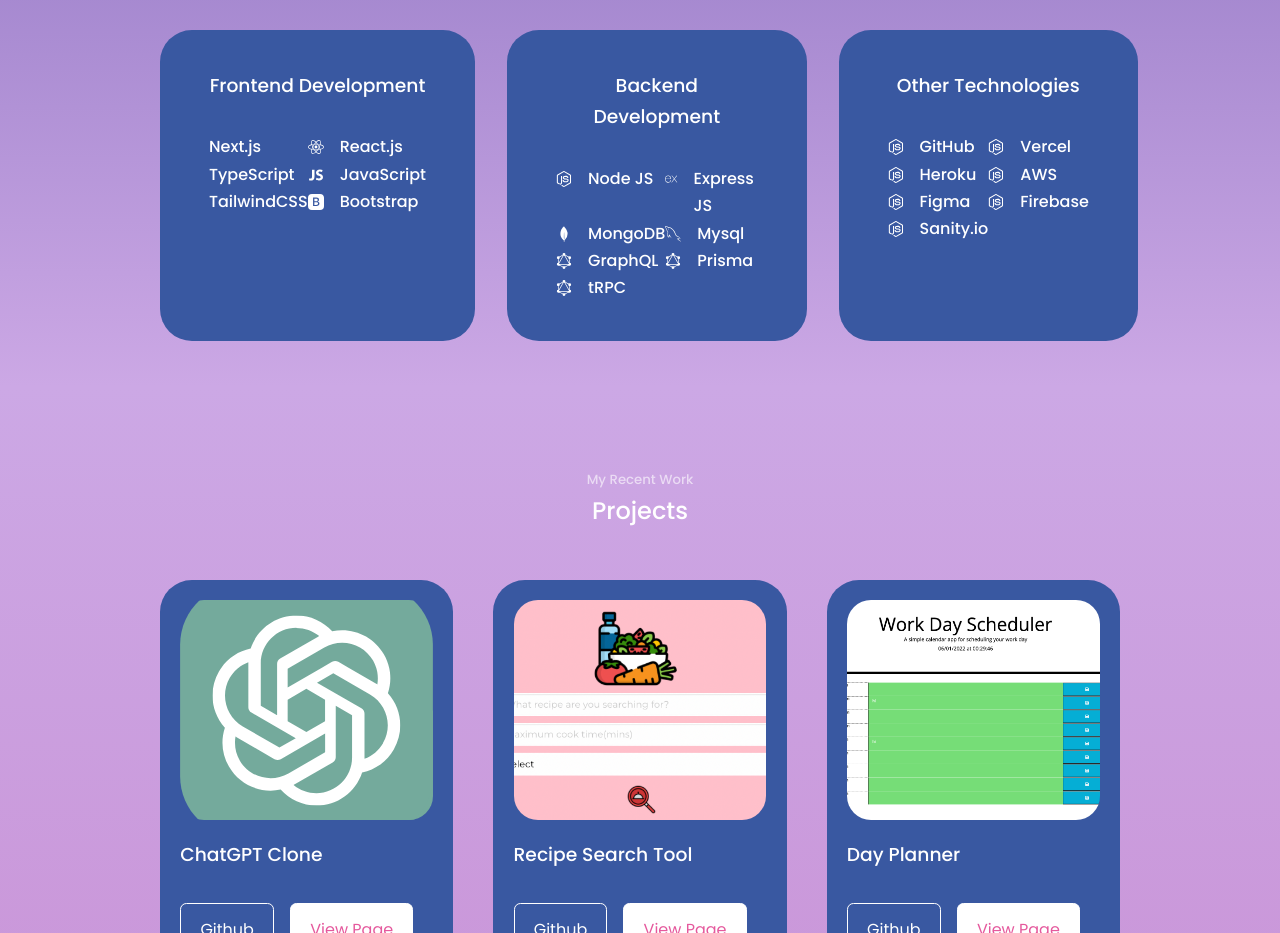
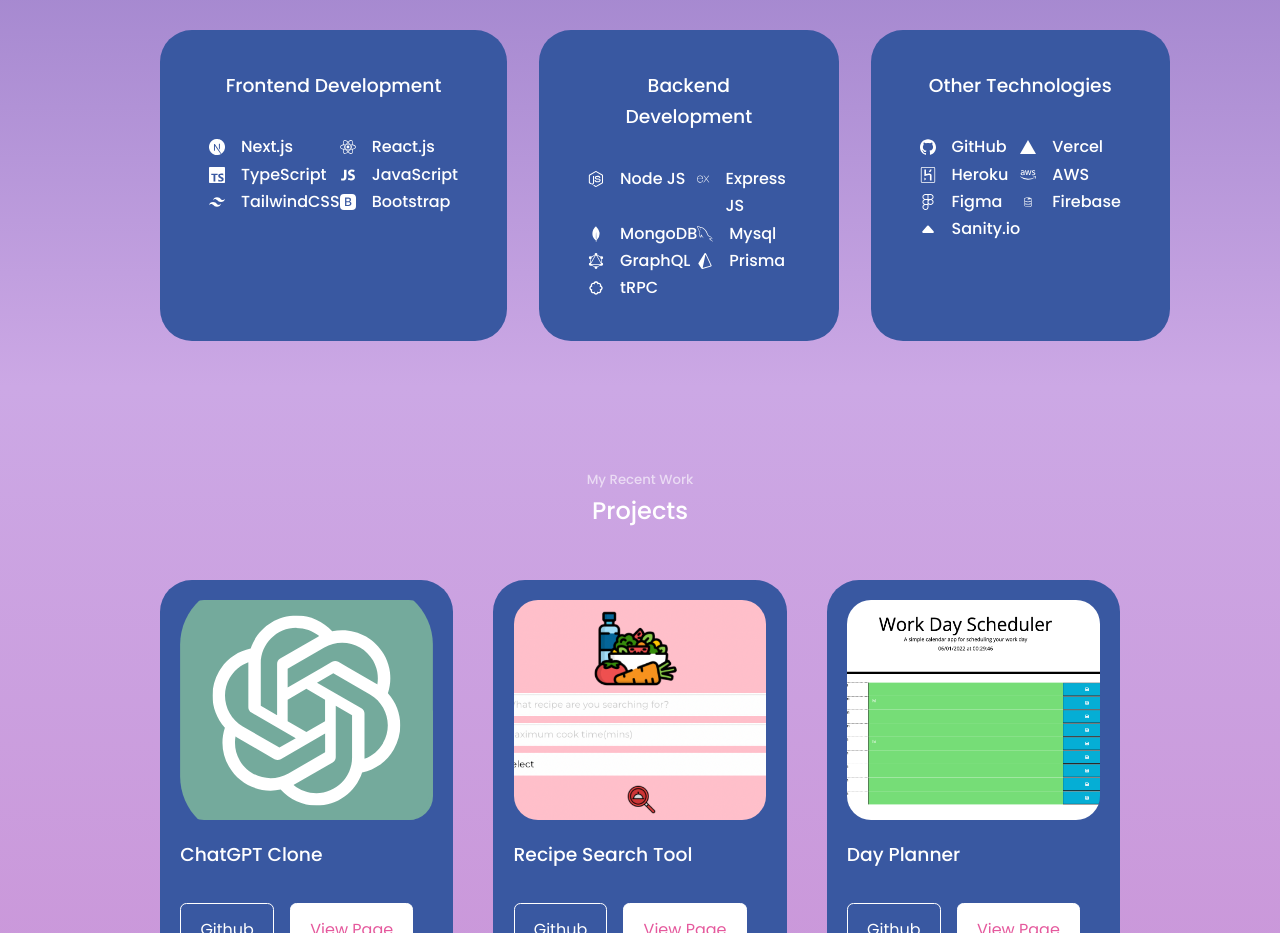
Before and after one commit to Kristixxg/react-portfolio, a React (Create React App) app: page / in a window 1280 px wide. Shown: the part 1620-2553 px from the top of the page. Built offline with nearby package versions, Linux system fonts and the light colour scheme.

Commit message:
update skills icons

```diff
--- a/src/components/experience/Experience.jsx
+++ b/src/components/experience/Experience.jsx
@@ -3,14 +3,26 @@
 import { ImHtmlFive } from "react-icons/im";
 import { FaCss3 } from "react-icons/fa";
 import { IoLogoJavascript } from "react-icons/io";
-import { FaReact } from "react-icons/fa";
-import { BsBootstrapFill } from "react-icons/bs";
+import { FaReact, FaAws } from "react-icons/fa";
+import { BsBootstrapFill, BsFillCaretUpFill } from "react-icons/bs";
+import { DiFirebase } from "react-icons/di";
 
 import { GrNode } from "react-icons/gr";
 import { SiExpress } from "react-icons/si";
 import { SiMongodb } from "react-icons/si";
 import { GrMysql } from "react-icons/gr";
-import { SiGraphql } from "react-icons/si";
+import { SiNextdotjs } from "react-icons/si";
+import { BiBadge } from "react-icons/bi";
+import {
+  SiGraphql,
+  SiTypescript,
+  SiTailwindcss,
+  SiPrisma,
+  SiGithub,
+  SiFigma,
+  SiHeroku,
+  SiVercel,
+} from "react-icons/si";
 
 const Experience = () => {
   return (
@@ -23,12 +35,18 @@
           <h3>Frontend Development</h3>
 
           <div className="experience__content">
-            <h4>Next.js</h4>
+            <article className="experience__details">
+              <SiNextdotjs className="experience__details-icon" />
+              <h4>Next.js</h4>
+            </article>
+
             <article className="experience__details">
               <FaReact className="experience__details-icon" />
               <h4>React.js</h4>
             </article>
+
             <article className="experience__details">
+              <SiTypescript className="experience__details-icon" />
               <h4>TypeScript</h4>
             </article>
 
@@ -37,6 +55,7 @@
               <h4>JavaScript</h4>
             </article>
             <article className="experience__details">
+              <SiTailwindcss className="experience__details-icon" />
               <h4>TailwindCSS</h4>
             </article>
 
@@ -75,11 +94,11 @@
               <h4>GraphQL</h4>
             </article>
             <article className="experience__details">
-              <SiGraphql className="experience__details-icon" />
+              <SiPrisma className="experience__details-icon" />
               <h4>Prisma</h4>
             </article>
             <article className="experience__details">
-              <SiGraphql className="experience__details-icon" />
+              <BiBadge className="experience__details-icon" />
               <h4>tRPC</h4>
             </article>
           </div>
@@ -88,35 +107,35 @@
           <h3>Other Technologies</h3>
           <div className="experience__content">
             <article className="experience__details">
-              <GrNode className="experience__details-icon" />
+              <SiGithub className="experience__details-icon" />
               <h4>GitHub</h4>
             </article>
 
             <article className="experience__details">
-              <GrNode className="experience__details-icon" />
+              <SiVercel className="experience__details-icon" />
               <h4>Vercel</h4>
             </article>
 
             <article className="experience__details">
-              <GrNode className="experience__details-icon" />
+              <SiHeroku className="experience__details-icon" />
               <h4>Heroku</h4>
             </article>
 
             <article className="experience__details">
-              <GrNode className="experience__details-icon" />
+              <FaAws className="experience__details-icon" />
               <h4>AWS</h4>
             </article>
 
             <article className="experience__details">
-              <GrNode className="experience__details-icon" />
+              <SiFigma className="experience__details-icon" />
               <h4>Figma</h4>
             </article>
             <article className="experience__details">
-              <GrNode className="experience__details-icon" />
+              <DiFirebase className="experience__details-icon" />
               <h4>Firebase</h4>
             </article>
             <article className="experience__details">
-              <GrNode className="experience__details-icon" />
+              <BsFillCaretUpFill className="experience__details-icon" />
               <h4>Sanity.io</h4>
             </article>
           </div>
```
